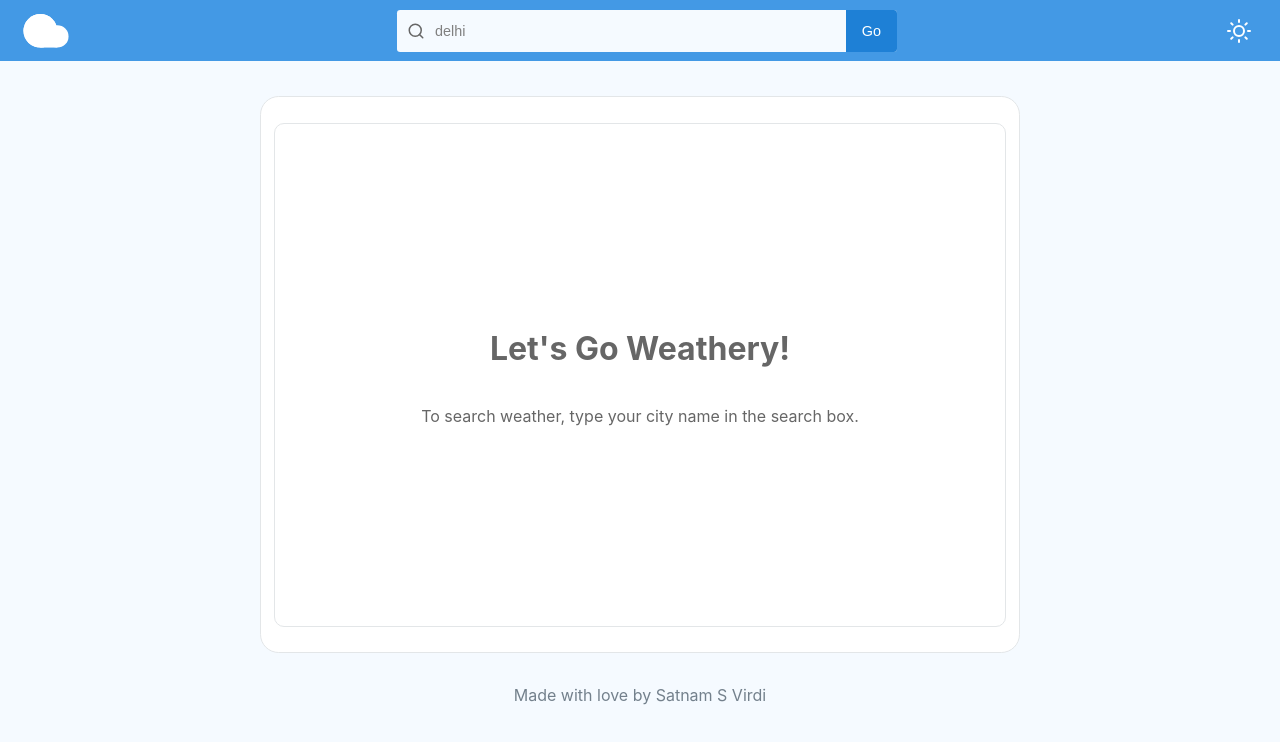
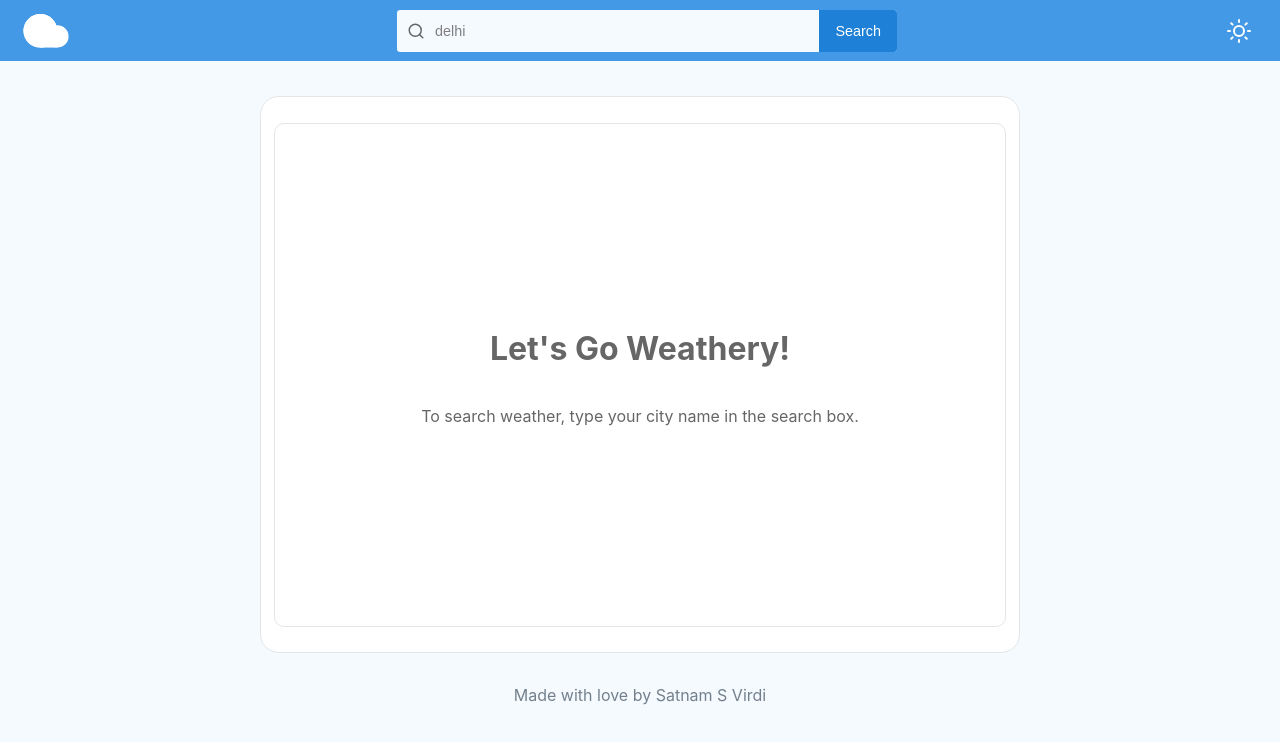
Before and after one commit to satnamsvirdi/weathery, a React (Create React App) app: page / in a window 1280 px wide. Shown: the top 742 px of the page. Built offline with nearby package versions, Linux system fonts and the light colour scheme.

Commit message:
Change button name

```diff
--- a/src/components/SearchWidget.js
+++ b/src/components/SearchWidget.js
@@ -39,7 +39,7 @@ const SearchWidget = ({ fetchDataByCity, loading, setLoading }) => {
           value={cityName}
         />
         <button disabled={disabled} className="btn">
-          Go
+          Search
         </button>
       </form>
     </div>
```
